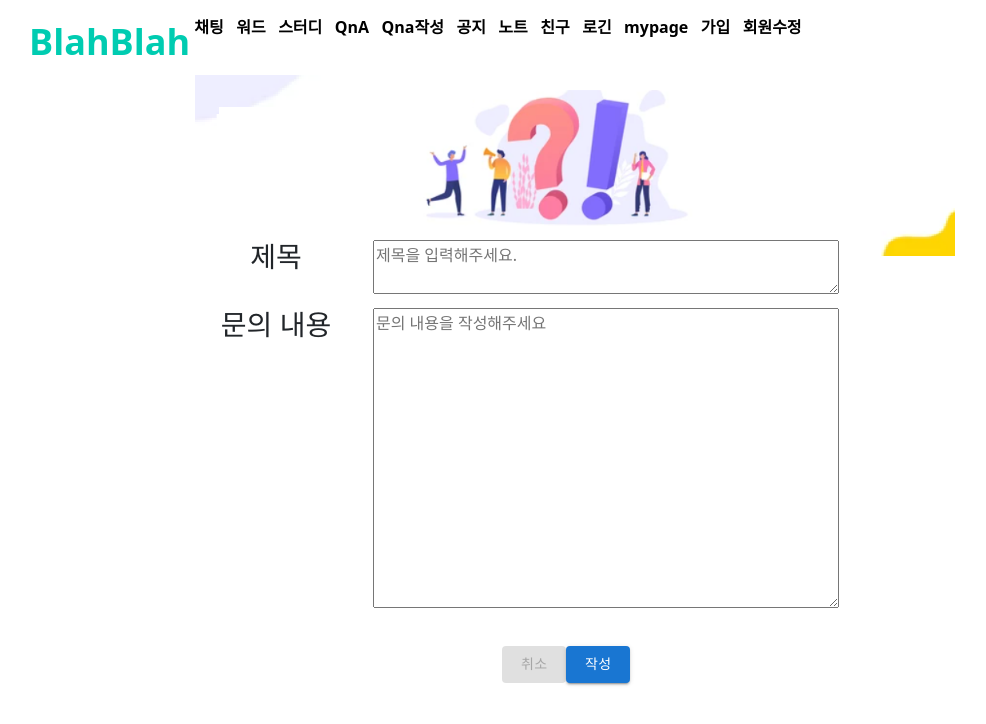
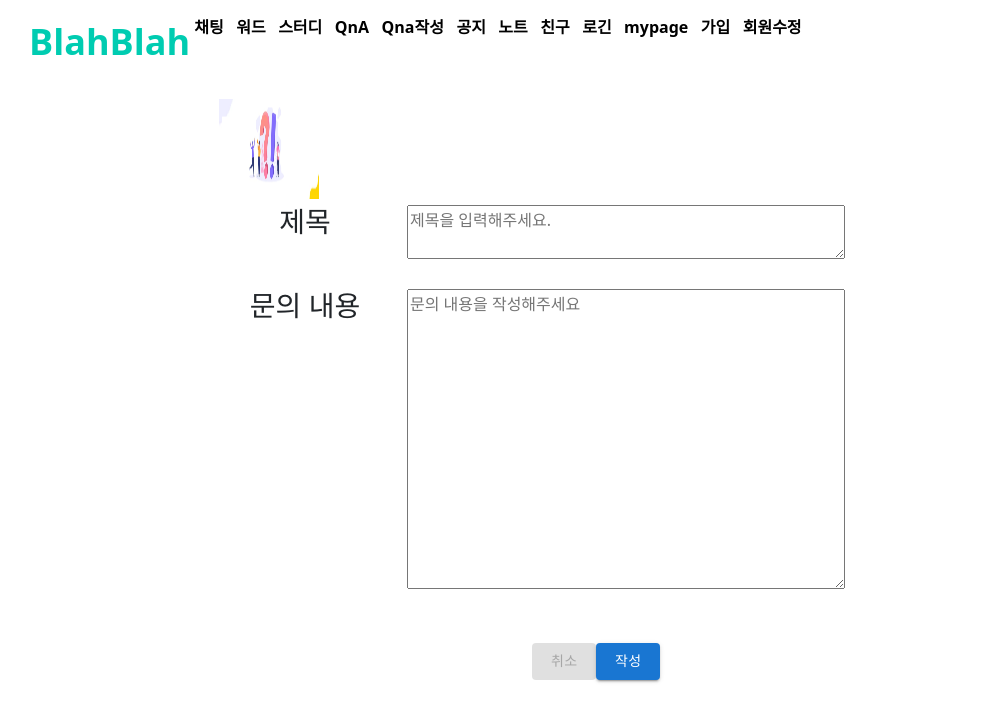
Before and after one commit to damwon/BlahBlah, a Next.js app in the folder FE/blahblah/: page /qna/write in a window 1280 px wide. Shown: the top 724 px of the page, without its empty margins (53-1039 px from the left). Built offline with nearby package versions, Linux system fonts and the light colour scheme.

Commit message:
[S06P31C203-159]Feat: fix console err

```diff
--- a/FE/blahblah/pages/note/edit.tsx
+++ b/FE/blahblah/pages/note/edit.tsx
@@ -1,4 +1,3 @@
-// import { Grid, Image, Button, Input } from "semantic-ui-react";
 import { Grid, Button, Input } from "@mui/material";
 import { Image } from "react-bootstrap";
 
--- a/FE/blahblah/pages/qna/write.tsx
+++ b/FE/blahblah/pages/qna/write.tsx
@@ -1,20 +1,27 @@
 import { Grid, Button } from "@mui/material";
+import Image from "next/image";
 export default function QnaWrite() {
   return (
     <Grid container spacing={3}>
-      <Grid xs={2} />
-      <Grid xs={8}>
-        <img
+      <Grid item xs={2} />
+      <Grid item xs={8}>
+        <Image
+          src="/images/notice.PNG"
+          alt="notice2 image"
+          width="100%"
+          height="100%"
+        />
+        {/* <img
           src="/images/notice.PNG"
           alt="notice2 image"
           className="img-fluid"
           width="100%"
-        ></img>
+        ></img> */}
         <Grid container spacing={2}>
-          <Grid xs={3}>
+          <Grid item xs={3}>
             <h3 className="text-center">제목</h3>
           </Grid>
-          <Grid xs={9}>
+          <Grid item xs={9}>
             <textarea
               placeholder="제목을 입력해주세요."
               style={{ width: "80%" }}
@@ -23,10 +30,10 @@ export default function QnaWrite() {
         </Grid>
         <br></br>
         <Grid container spacing={2}>
-          <Grid xs={3}>
+          <Grid item xs={3}>
             <h3 className="text-center">문의 내용</h3>
           </Grid>
-          <Grid xs={9}>
+          <Grid item xs={9}>
             <textarea
               placeholder="문의 내용을 작성해주세요"
               style={{ minHeight: 300, width: "80%" }}
@@ -36,8 +43,8 @@ export default function QnaWrite() {
         <br></br>
         <br></br>
         <Grid container spacing={2}>
-          <Grid xs={5}></Grid>
-          <Grid xs={7}>
+          <Grid item xs={5}></Grid>
+          <Grid item xs={7}>
             <Button variant="contained" disabled>
               취소
             </Button>
```
Also changed, not shown: FE/blahblah/pages/note/index.tsx (+18 -5 lines), FE/blahblah/pages/notice/index.tsx (+9 -2 lines), FE/blahblah/pages/qna/index.tsx (+9 -3 lines), FE/blahblah/pages/study/index.tsx (+9 -3 lines), FE/blahblah/pages/wordnote/index.tsx (+10 -3 lines).
